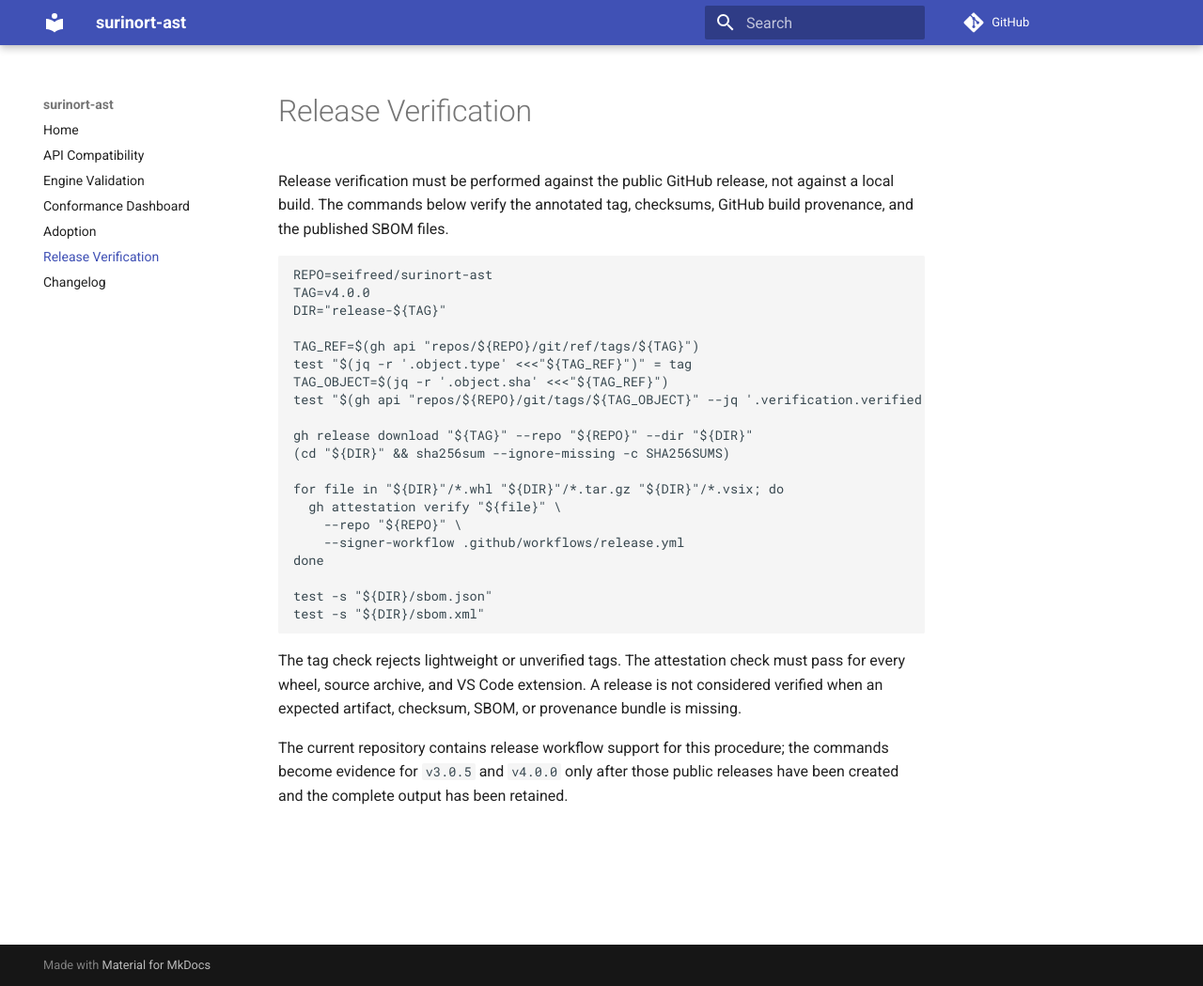
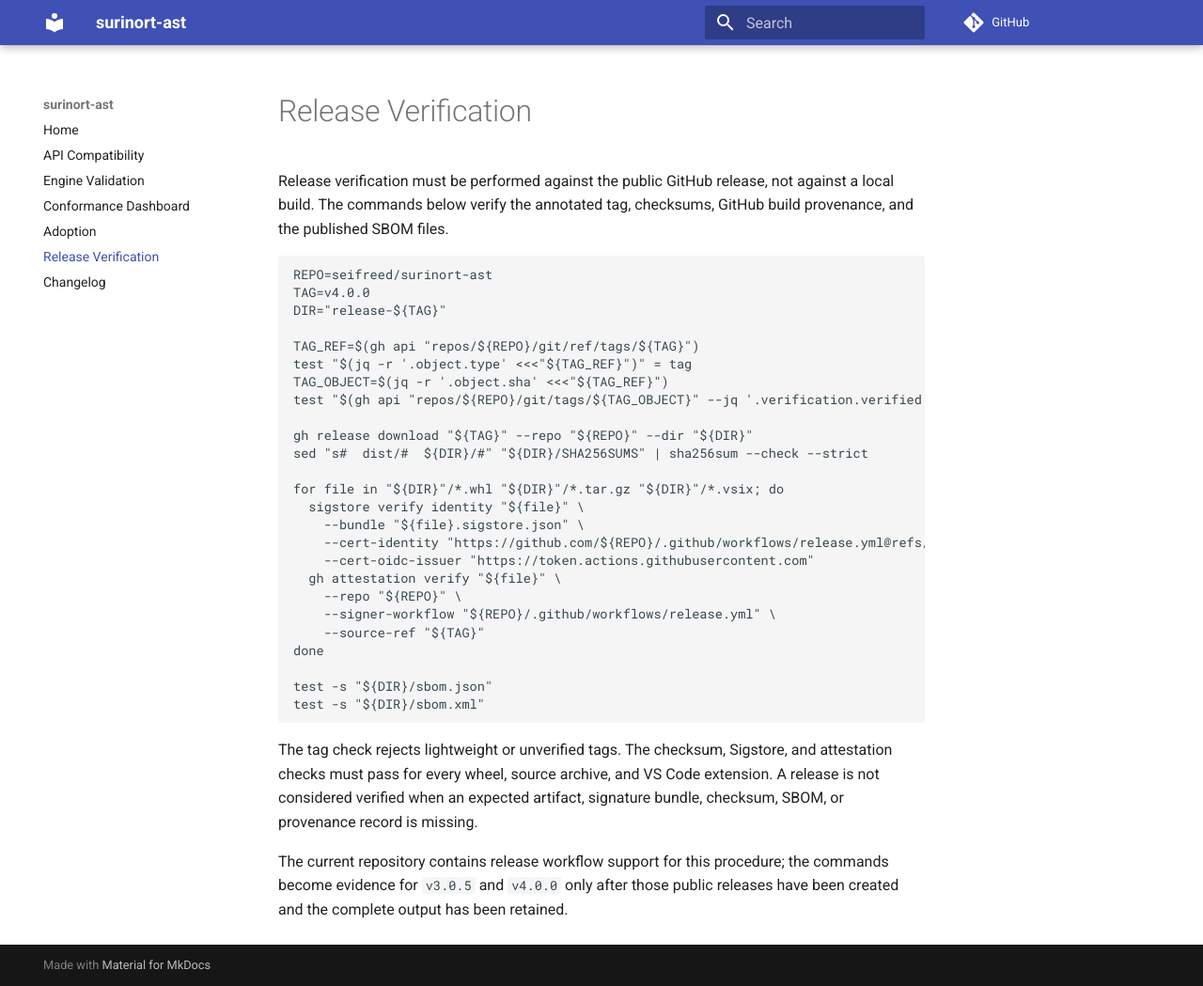
Before and after one commit to seifreed/surinort-ast, an MkDocs documentation site: the page built from docs/release-verification.md, in a window 1280 px wide and 1049 px high. Shown: the whole window at 94% size. Built offline with MkDocs 1.6.1 and Material for MkDocs 9.7.7, drawn with Linux system fonts in a browser that asks for light colours; comment, search, counter and statistics services are not loaded.

Commit message:
ci: verify public release assets

````diff
--- a/docs/release-verification.md
+++ b/docs/release-verification.md
@@ -15,22 +15,27 @@ TAG_OBJECT=$(jq -r '.object.sha' <<<"${TAG_REF}")
 test "$(gh api "repos/${REPO}/git/tags/${TAG_OBJECT}" --jq '.verification.verified')" = true
 
 gh release download "${TAG}" --repo "${REPO}" --dir "${DIR}"
-(cd "${DIR}" && sha256sum --ignore-missing -c SHA256SUMS)
+sed "s#  dist/#  ${DIR}/#" "${DIR}/SHA256SUMS" | sha256sum --check --strict
 
 for file in "${DIR}"/*.whl "${DIR}"/*.tar.gz "${DIR}"/*.vsix; do
+  sigstore verify identity "${file}" \
+    --bundle "${file}.sigstore.json" \
+    --cert-identity "https://github.com/${REPO}/.github/workflows/release.yml@refs/tags/${TAG}" \
+    --cert-oidc-issuer "https://token.actions.githubusercontent.com"
   gh attestation verify "${file}" \
     --repo "${REPO}" \
-    --signer-workflow .github/workflows/release.yml
+    --signer-workflow "${REPO}/.github/workflows/release.yml" \
+    --source-ref "${TAG}"
 done
 
 test -s "${DIR}/sbom.json"
 test -s "${DIR}/sbom.xml"
 ```
 
-The tag check rejects lightweight or unverified tags. The attestation check
-must pass for every wheel, source archive, and VS Code extension. A release is
-not considered verified when an expected artifact, checksum, SBOM, or
-provenance bundle is missing.
+The tag check rejects lightweight or unverified tags. The checksum, Sigstore,
+and attestation checks must pass for every wheel, source archive, and VS Code
+extension. A release is not considered verified when an expected artifact,
+signature bundle, checksum, SBOM, or provenance record is missing.
 
 The current repository contains release workflow support for this procedure;
 the commands become evidence for `v3.0.5` and `v4.0.0` only after those public
````
Also changed, not shown: 1 other file.
